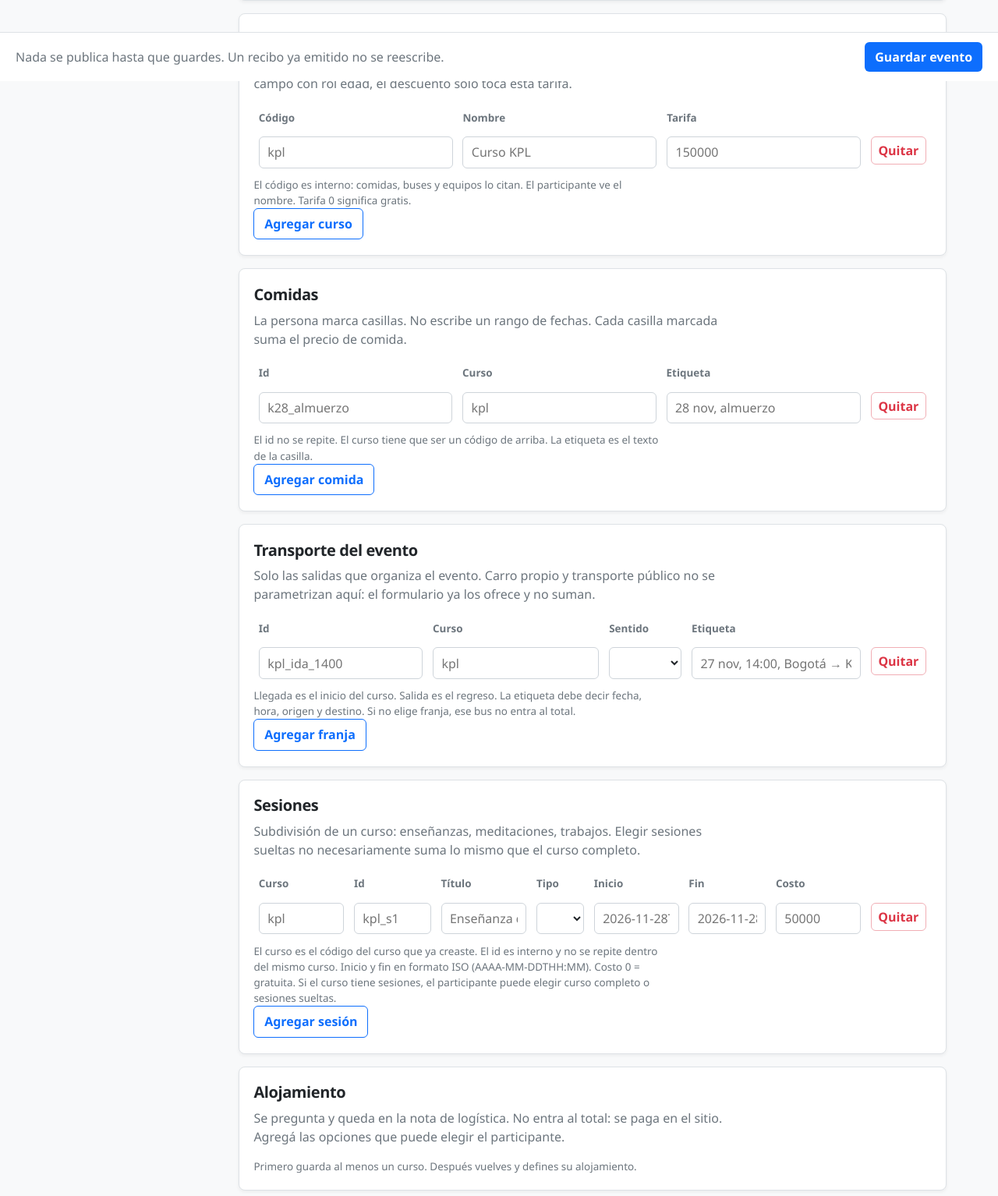
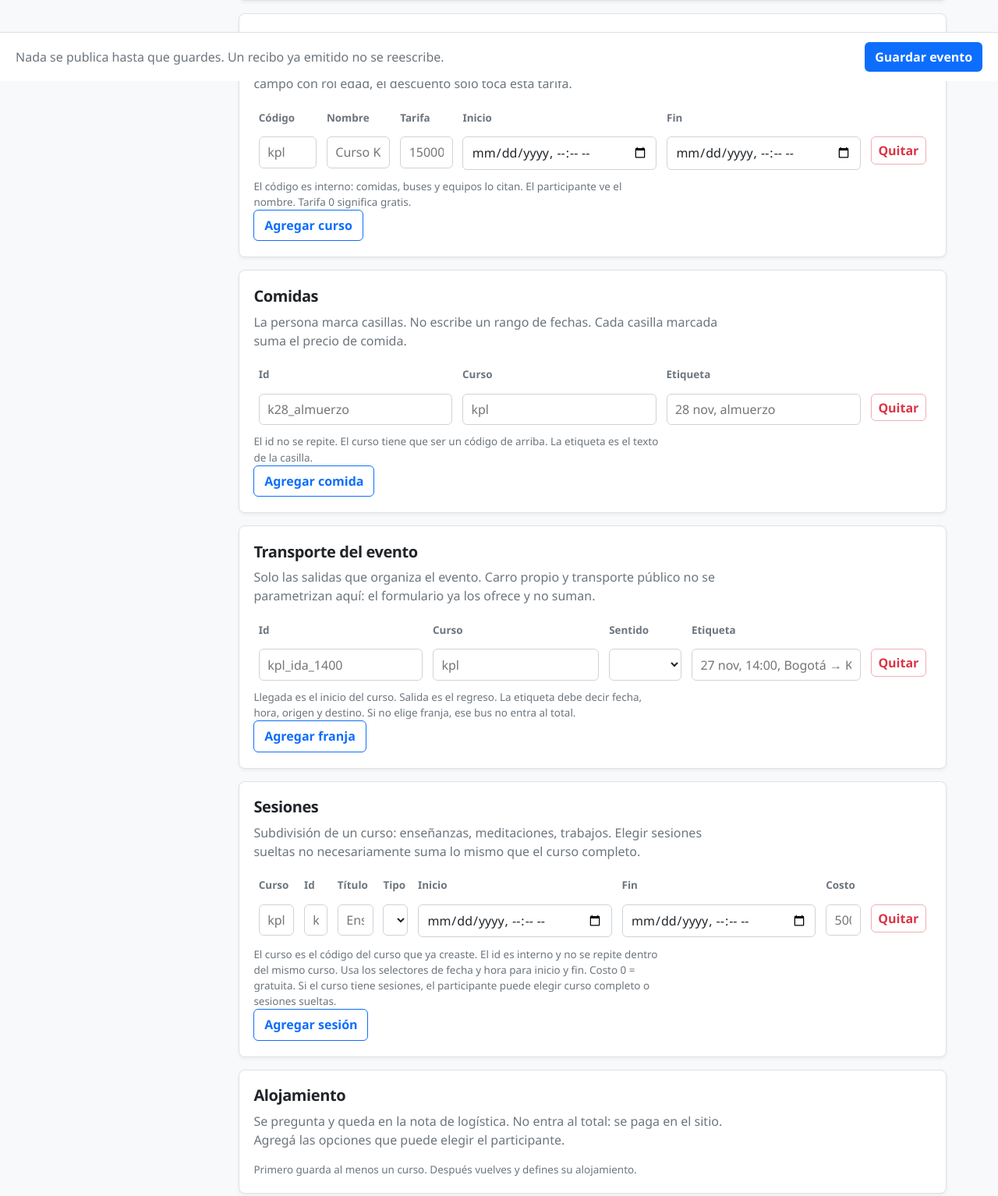
Before and after one commit to jfernandogg/registrador_eventos_dwb, a CodeIgniter 4 app: the page made by app/Views/admin/parametrizar.php in a window 1280 px wide. Shown: the part 696-2230 px from the top of the page at 78% size. Run offline with PHP 8.4 and a stand-in for CodeIgniter, Linux system fonts and the light colour scheme; the template is opened without the code that fills it, so the values that code supplies are empty; some libraries are stand-ins or nearby versions.

Commit message:
Cursos con inicio/fin datetime-local + sesiones con datepicker para mejor usabilidad.

```diff
--- a/app/Domain/ArchivoPrograma.php
+++ b/app/Domain/ArchivoPrograma.php
@@ -25,6 +25,8 @@ final class ArchivoPrograma
                     'codigo' => $curso->codigo,
                     'nombre' => $curso->nombre,
                     'tarifa' => $curso->tarifa,
+                    'inicio' => $curso->inicio,
+                    'fin' => $curso->fin,
                     'sesiones' => array_map(
                         static fn (Sesion $s): array => [
                             'id' => $s->id,
@@ -106,7 +108,7 @@ final class ArchivoPrograma
                     (int) ($s['costo'] ?? 0),
                 );
             }
-            $objeto = new Curso((string) $curso['codigo'], (string) $curso['nombre'], (int) $curso['tarifa'], $sesiones);
+            $objeto = new Curso((string) $curso['codigo'], (string) $curso['nombre'], (int) $curso['tarifa'], (string) ($curso['inicio'] ?? ''), (string) ($curso['fin'] ?? ''), $sesiones);
             $cursos[$objeto->codigo] = $objeto;
         }
 
--- a/app/Domain/Curso.php
+++ b/app/Domain/Curso.php
@@ -13,6 +13,8 @@ final class Curso
         public readonly string $codigo,
         public readonly string $nombre,
         public readonly int $tarifa,
+        public readonly string $inicio = '',
+        public readonly string $fin = '',
         public readonly array $sesiones = [],
     ) {
         if ($this->tarifa < 0) {
--- a/app/Views/admin/parametrizar.php
+++ b/app/Views/admin/parametrizar.php
@@ -121,13 +121,15 @@ $conteos = [
             <h2>Cursos</h2>
             <p class="intro">Cada curso es una opción del evento. La tarifa es el precio del curso. Si hay un campo con rol edad, el descuento solo toca esta tarifa.</p>
             <table class="tabla">
-                <thead><tr><th>Código</th><th>Nombre</th><th>Tarifa</th><th></th></tr></thead>
+                <thead><tr><th>Código</th><th>Nombre</th><th>Tarifa</th><th>Inicio</th><th>Fin</th><th></th></tr></thead>
                 <tbody id="cursos-filas">
-                <?php for ($i = 0; $i < $n(['curso_codigo', 'curso_nombre', 'curso_tarifa']); $i++): ?>
+                <?php for ($i = 0; $i < $n(['curso_codigo', 'curso_nombre', 'curso_tarifa', 'curso_inicio', 'curso_fin']); $i++): ?>
                     <tr>
                         <td data-etiqueta="Código"><input name="curso_codigo[]" value="<?= $celda('curso_codigo', $i) ?>" placeholder="kpl"></td>
                         <td data-etiqueta="Nombre"><input name="curso_nombre[]" value="<?= $celda('curso_nombre', $i) ?>" placeholder="Curso KPL"></td>
                         <td data-etiqueta="Tarifa"><input name="curso_tarifa[]" inputmode="numeric" value="<?= $celda('curso_tarifa', $i) ?>" placeholder="150000"></td>
+                        <td data-etiqueta="Inicio"><input type="datetime-local" name="curso_inicio[]" value="<?= $celda('curso_inicio', $i) ?>"></td>
+                        <td data-etiqueta="Fin"><input type="datetime-local" name="curso_fin[]" value="<?= $celda('curso_fin', $i) ?>"></td>
                         <td><button type="button" class="boton peligro" data-quitar>Quitar</button></td>
                     </tr>
                 <?php endfor ?>
@@ -206,15 +208,15 @@ $conteos = [
                                 <option value="libre" <?= $tipo === 'libre' ? 'selected' : '' ?>>Libre</option>
                             </select>
                         </td>
-                        <td data-etiqueta="Inicio"><input name="sesion_inicio[]" value="<?= $celda('sesion_inicio', $i) ?>" placeholder="2026-11-28T09:00"></td>
-                        <td data-etiqueta="Fin"><input name="sesion_fin[]" value="<?= $celda('sesion_fin', $i) ?>" placeholder="2026-11-28T11:30"></td>
+                        <td data-etiqueta="Inicio"><input type="datetime-local" name="sesion_inicio[]" value="<?= $celda('sesion_inicio', $i) ?>" placeholder="2026-11-28T09:00"></td>
+                        <td data-etiqueta="Fin"><input type="datetime-local" name="sesion_fin[]" value="<?= $celda('sesion_fin', $i) ?>" placeholder="2026-11-28T11:30"></td>
                         <td data-etiqueta="Costo"><input name="sesion_costo[]" inputmode="numeric" value="<?= $celda('sesion_costo', $i) ?>" placeholder="50000"></td>
                         <td><button type="button" class="boton peligro" data-quitar>Quitar</button></td>
                     </tr>
                 <?php endfor ?>
                 </tbody>
             </table>
-            <p class="ayuda">El curso es el código del curso que ya creaste. El id es interno y no se repite dentro del mismo curso. Inicio y fin en formato ISO (AAAA-MM-DDTHH:MM). Costo 0 = gratuita. Si el curso tiene sesiones, el participante puede elegir curso completo o sesiones sueltas.</p>
+            <p class="ayuda">El curso es el código del curso que ya creaste. El id es interno y no se repite dentro del mismo curso. Usa los selectores de fecha y hora para inicio y fin. Costo 0 = gratuita. Si el curso tiene sesiones, el participante puede elegir curso completo o sesiones sueltas.</p>
             <button type="button" class="boton claro" data-agregar="sesiones-filas">Agregar sesión</button>
         </section>
 
@@ -366,6 +368,8 @@ $conteos = [
     <td data-etiqueta="Código"><input name="curso_codigo[]" placeholder="kpl"></td>
     <td data-etiqueta="Nombre"><input name="curso_nombre[]" placeholder="Curso KPL"></td>
     <td data-etiqueta="Tarifa"><input name="curso_tarifa[]" inputmode="numeric" placeholder="150000"></td>
+    <td data-etiqueta="Inicio"><input type="datetime-local" name="curso_inicio[]"></td>
+    <td data-etiqueta="Fin"><input type="datetime-local" name="curso_fin[]"></td>
     <td><button type="button" class="boton peligro" data-quitar>Quitar</button></td>
 </tr></template>
 <template id="tpl-comidas-filas"><tr>
@@ -386,8 +390,8 @@ $conteos = [
     <td data-etiqueta="Id"><input name="sesion_id[]" placeholder="kpl_s1"></td>
     <td data-etiqueta="Título"><input name="sesion_titulo[]" placeholder="Enseñanza de Lama Ole"></td>
     <td data-etiqueta="Tipo"><select name="sesion_tipo[]"><option value=""></option><option value="ensenanza">Enseñanza</option><option value="meditacion">Meditación</option><option value="trabajo">Trabajo</option><option value="libre">Libre</option></select></td>
-    <td data-etiqueta="Inicio"><input name="sesion_inicio[]" placeholder="2026-11-28T09:00"></td>
-    <td data-etiqueta="Fin"><input name="sesion_fin[]" placeholder="2026-11-28T11:30"></td>
+    <td data-etiqueta="Inicio"><input type="datetime-local" name="sesion_inicio[]" placeholder="2026-11-28T09:00"></td>
+    <td data-etiqueta="Fin"><input type="datetime-local" name="sesion_fin[]" placeholder="2026-11-28T11:30"></td>
     <td data-etiqueta="Costo"><input name="sesion_costo[]" inputmode="numeric" placeholder="50000"></td>
     <td><button type="button" class="boton peligro" data-quitar>Quitar</button></td>
 </tr></template>
--- a/public/css/admin.css
+++ b/public/css/admin.css
@@ -223,7 +223,7 @@ code { font-size: 0.9em; background: #f1f3f5; padding: 0.05rem 0.3rem; border-ra
 /* Modal de exportación */
 .modal-fondo { position: fixed; inset: 0; background: rgba(0,0,0,0.4); display: flex; align-items: center; justify-content: center; z-index: 100; }
 .modal-fondo.si-oculto, .si-oculto { display: none !important; }
-.modal-caja { background: var(--card); border: 1px solid var(--linea); border-radius: 6px; padding: 1.5rem; min-width: 320px; max-width: 420px; box-shadow: 0 4px 16px rgba(0,0,0,0.15); }
+.modal-caja { background: var(--tarjeta); border: 1px solid var(--linea); border-radius: 6px; padding: 1.5rem; min-width: 320px; max-width: 420px; box-shadow: 0 4px 16px rgba(0,0,0,0.15); }
 
 /* Lista de eventos en admin */
 .lista-eventos-admin { list-style: none; padding: 0; display: grid; gap: 0.4rem; }
```
Also changed, not shown: app/Domain/EditorEvento.php (+5 -3 lines).
